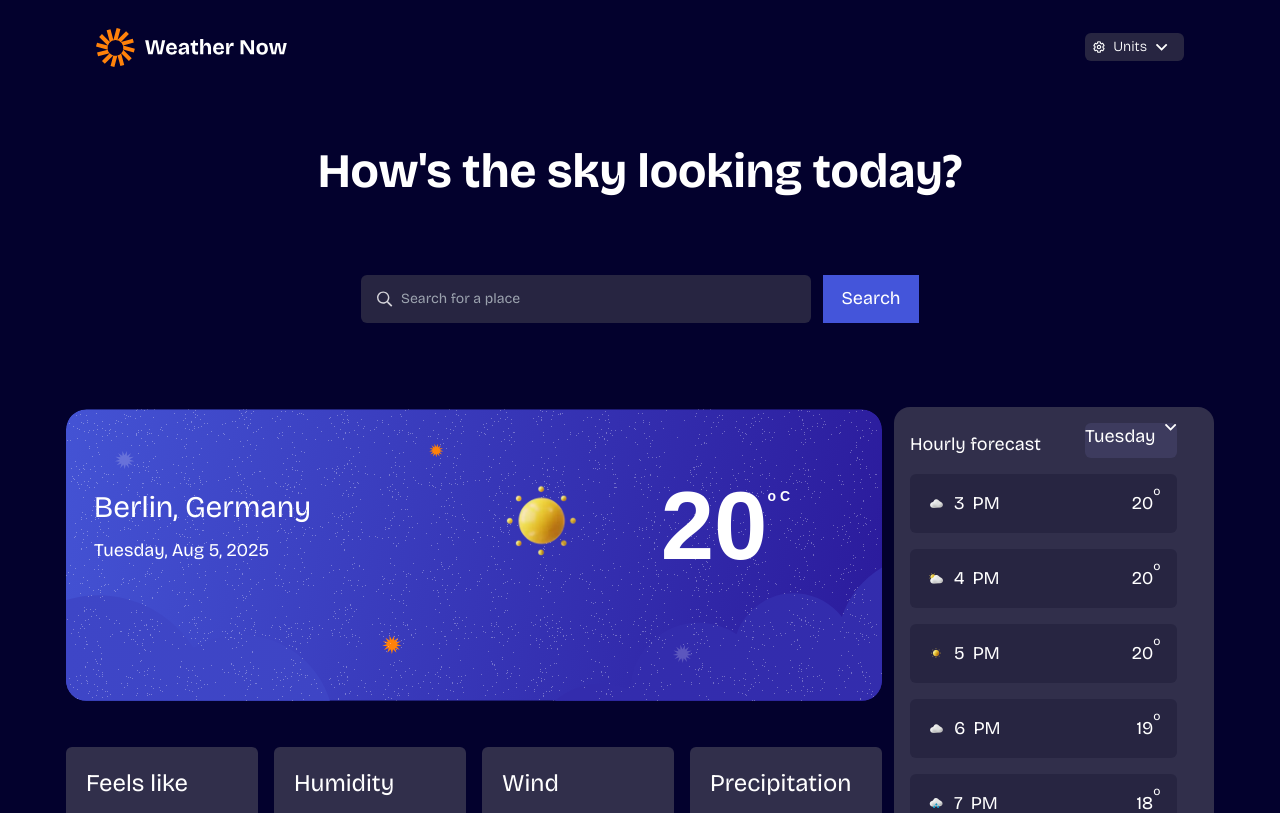
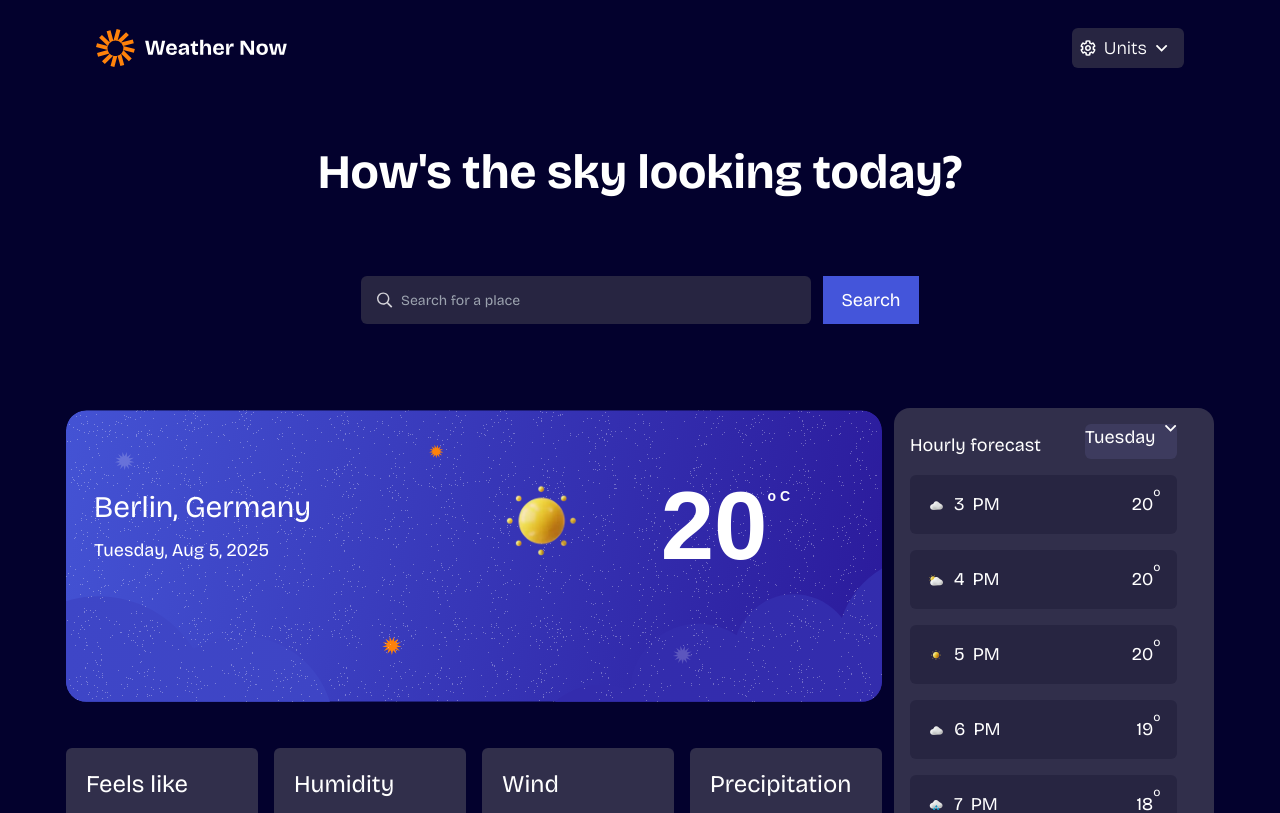
Before and after one commit to Mayowa-de/Frontend-mentor-hack-weather-app, a React (Vite) app: page / in a window 1280 px wide. Shown: the top 813 px of the page. Built offline with nearby package versions, Linux system fonts and the light colour scheme; a web font is replaced by a local one.

Commit message:
add some padding to the unit button

```diff
--- a/src/Hero/Header.jsx
+++ b/src/Hero/Header.jsx
@@ -10,13 +10,15 @@ export default function Hero() {
         <div className="justify-start flex w-48">
           <img src={Logo} alt="" />
         </div>
-        <div className="btn justify-end items-center p-2 gap-2 border-none shadow-none  flex bg-secondary text-white px-2 h-7 rounded-md">
-          <img src={UnitIcon} className="w-3" alt="" />
-          <p className="text-sm font-light">Units</p>{" "}
+        <div className="btn items-center p-5  border-none shadow-none  flex bg-secondary text-white px-2 h-7 rounded-md">
+         <div className="flex justify-center items-center gap-2">
+          <img src={UnitIcon} className="w-4" alt="" />
+          <p className="text-15 font-light">Units</p>
           <img src={dropdown} className="text-3"></img>
           <ul>
             <li></li>
           </ul>
+          </div>
         </div>
       </div>
     </div>
```
